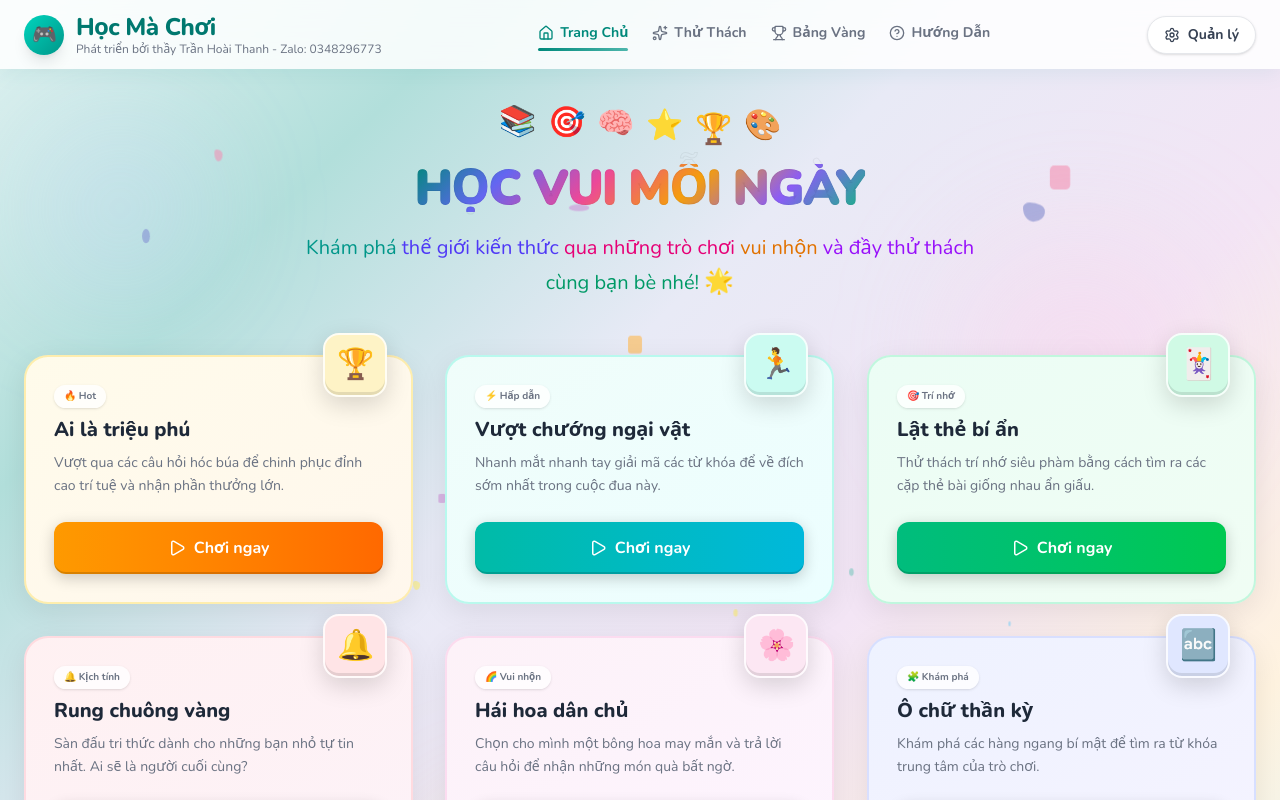
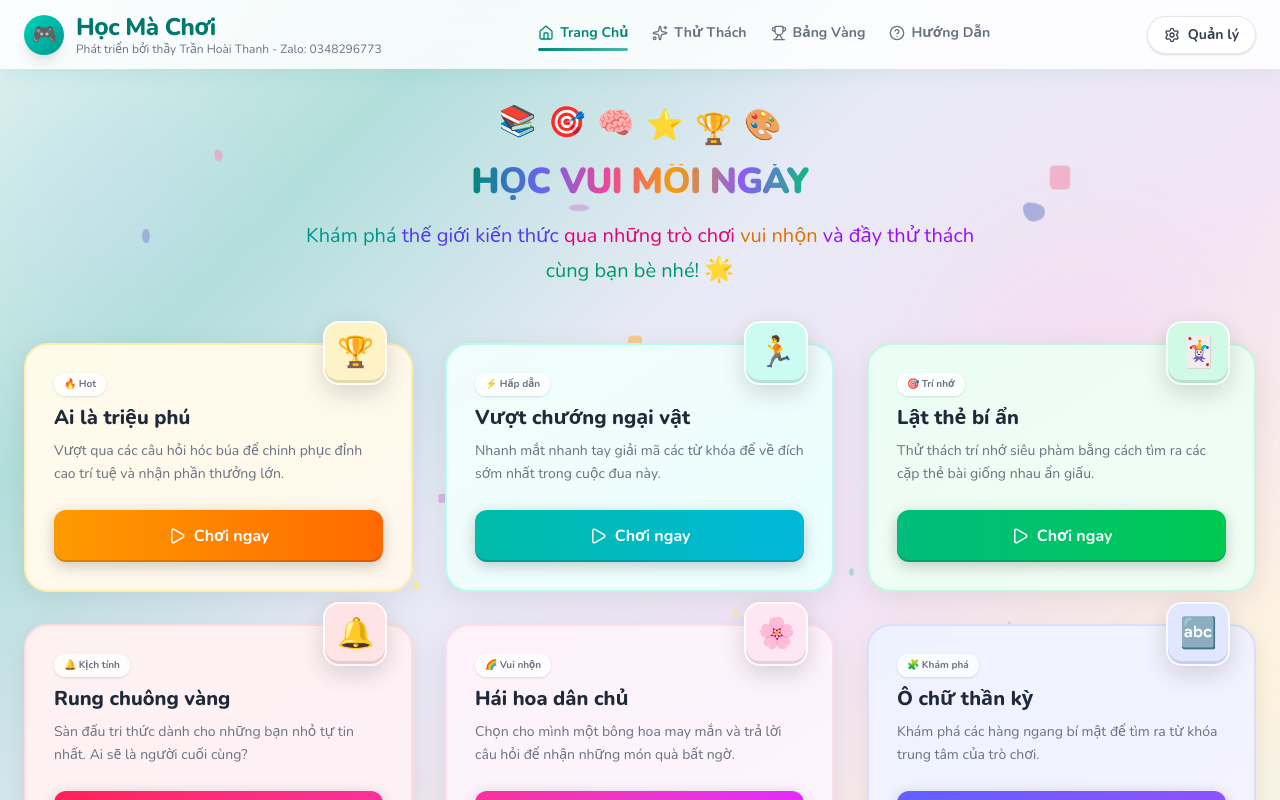
Before and after one commit to hoaithanhmathhnue-sys/gametieuhoc, a React (Vite) app: page / in a window 1280 px wide. Shown: the top 800 px of the page. Built offline with nearby package versions, Linux system fonts and the light colour scheme.

Commit message:
Update App.tsx

```diff
--- a/src/App.tsx
+++ b/src/App.tsx
@@ -356,12 +356,11 @@ export default function App() {
                       <span key={i} className="text-2xl md:text-3xl animate-bounce" style={{ animationDelay: `${i * 0.15}s`, animationDuration: '2s' }}>{emoji}</span>
                     ))}
                   </div>
-                  <h2 className="text-4xl md:text-5xl font-black mb-5 tracking-tight leading-none">
+                  <h2 className="text-3xl md:text-4xl font-black mb-5 tracking-tight leading-none">
                     <span className="inline-block" style={{
-                      background: 'linear-gradient(135deg, #00897b 0%, #6366f1 20%, #ec4899 40%, #f59e0b 60%, #8b5cf6 80%, #10b981 100%)',
+                      background: 'linear-gradient(90deg, #00897b, #6366f1, #ec4899, #f59e0b, #8b5cf6, #10b981)',
                       WebkitBackgroundClip: 'text',
                       WebkitTextFillColor: 'transparent',
-                      WebkitTextStroke: '1px rgba(0,0,0,0.05)',
                     }}>
                       HỌC VUI MỖI NGÀY
                     </span>
```
